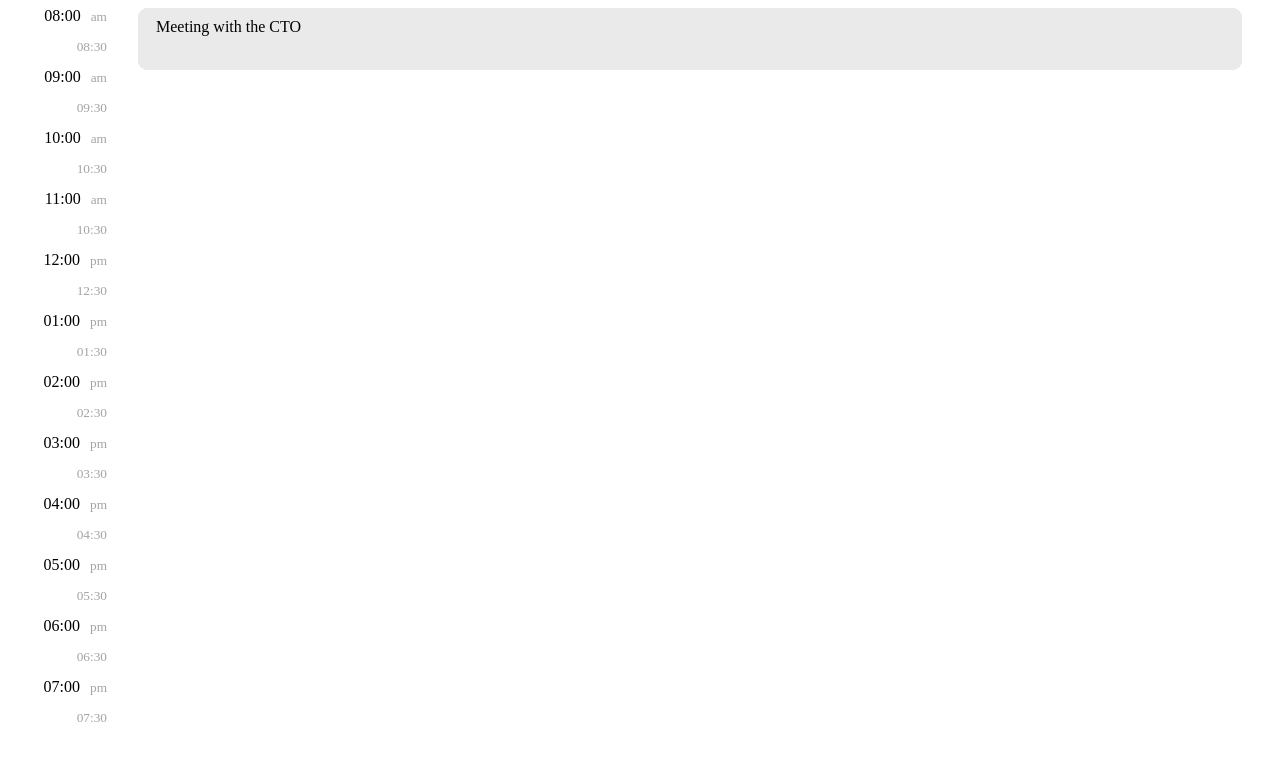
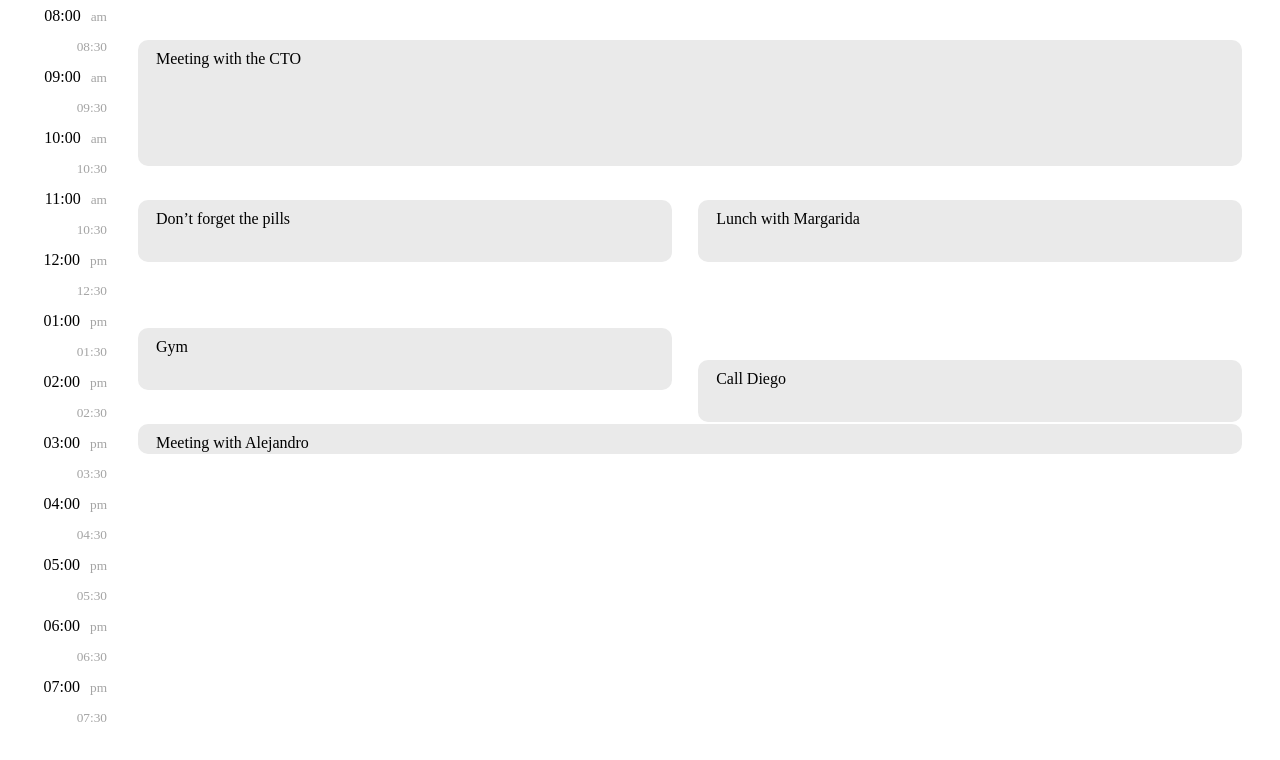
Before and after one commit to narcello/nfg, a React (Create React App) app: page / in a window 1280 px wide. Shown: the top 760 px of the page. Built offline with nearby package versions, Linux system fonts and the light colour scheme.

Commit message:
feature: logic created to order and position commitments

```diff
--- a/src/components/Commitment/Commitment.tsx
+++ b/src/components/Commitment/Commitment.tsx
@@ -2,7 +2,7 @@ import React from 'react';
 import {CommitmentStyled, CommitmentStyledType} from './Commitment.styles';
 
 interface CommitmentProps extends CommitmentStyledType {
-  title: String;
+  title: string;
 }
 
 function Commitment({title, ...props}: CommitmentProps) {
--- a/src/components/Commitment/mock.ts
+++ b/src/components/Commitment/mock.ts
@@ -1,7 +1,7 @@
 export type CommitmentType = {
-  start: Number;
-  end: Number;
-  title: String;
+  start: number;
+  end: number;
+  title: string;
 };
 
 export const mockCommitments: Array<CommitmentType> = [
--- a/src/components/Events/Events.styles.ts
+++ b/src/components/Events/Events.styles.ts
@@ -5,5 +5,6 @@ export const HourGapStyled = styled.div`
   grid-template-areas: 'a b';
   grid-template-rows: repeat(24, 30px);
   row-gap: 2px;
+  column-gap: 26px;
   padding: 0 30px;
 `;
--- a/src/components/Events/Events.tsx
+++ b/src/components/Events/Events.tsx
@@ -1,18 +1,34 @@
 import React from 'react';
+import {
+  InitCommitmentGridColumnWidth,
+  setCommitmentColumnParams,
+} from '../../utils';
+import {orderByAscendingOrder} from '../../utils/orderByAscendingOrder';
 import {Commitment} from '../Commitment';
 import {mockCommitments} from '../Commitment/mock';
 import {HourGapStyled} from './Events.styles';
 
+const getGridRowPosition = (param: number): number => {
+  return param / 30 + 1;
+};
+
 function Events() {
+  const commitmentsInitialized = mockCommitments.map(
+    (item) => new InitCommitmentGridColumnWidth(item),
+  );
+  const commitmentsOrdered = orderByAscendingOrder(commitmentsInitialized);
+  const commitmentsWithColumnParams = setCommitmentColumnParams(
+    commitmentsOrdered,
+  );
   return (
     <HourGapStyled>
-      {mockCommitments.map((commiment) => {
+      {commitmentsWithColumnParams.map((commiment) => {
         return (
           <Commitment
-            gridRowStart={1}
-            gridRowEnd={3}
-            gridColumnStart={1}
-            gridColumnEnd={3}
+            gridRowStart={getGridRowPosition(commiment.start)}
+            gridRowEnd={getGridRowPosition(commiment.end)}
+            gridColumnStart={commiment.gridColumnStart}
+            gridColumnEnd={commiment.gridColumnEnd}
             title={commiment.title}
           />
         );
--- /dev/null
+++ b/src/utils/index.ts
@@ -0,0 +1,9 @@
+import {InitCommitmentGridColumnWidth} from './initCommitmentGridColumnWidth';
+import {orderByAscendingOrder} from './orderByAscendingOrder';
+import {setCommitmentColumnParams} from './setCommitmentColumnParams';
+
+export {
+  InitCommitmentGridColumnWidth,
+  orderByAscendingOrder,
+  setCommitmentColumnParams,
+};
--- /dev/null
+++ b/src/utils/initCommitmentGridColumnWidth.ts
@@ -0,0 +1,9 @@
+import {CommitmentType} from '../components/Commitment/mock';
+
+export function InitCommitmentGridColumnWidth(commitment: CommitmentType) {
+  this.start = commitment.start;
+  this.end = commitment.end;
+  this.title = commitment.title;
+  this.gridColumnStart = 1;
+  this.gridColumnEnd = 3;
+}
--- /dev/null
+++ b/src/utils/orderByAscendingOrder.ts
@@ -0,0 +1,5 @@
+export function orderByAscendingOrder(commitments) {
+  return commitments.sort((next, current) =>
+    next.start < current.start ? -1 : 1,
+  );
+}
--- /dev/null
+++ b/src/utils/setCommitmentColumnParams.ts
@@ -0,0 +1,24 @@
+export function setCommitmentColumnParams(commitments) {
+  for (let i = 0; i < commitments.length - 1; i++) {
+    if (
+      nextCommitmentStartsBeforeTheEndOfCurrentCommitment(
+        commitments[i + 1],
+        commitments[i],
+      )
+    ) {
+      commitments[i + 1].gridColumnStart = commitments[i].gridColumnStart + 1;
+      commitments[i + 1].gridColumnEnd = 3;
+      commitments[i].gridColumnEnd = 2;
+    } else {
+      commitments[i].gridColumnEnd = 3;
+    }
+  }
+  return commitments;
+}
+
+function nextCommitmentStartsBeforeTheEndOfCurrentCommitment(
+  nextCommitment,
+  currentCommitment,
+) {
+  return nextCommitment.start < currentCommitment.end;
+}
```
Also changed, not shown: src/utils.js (deleted, +0 -35 lines), tsconfig.json (+6 -10 lines).
